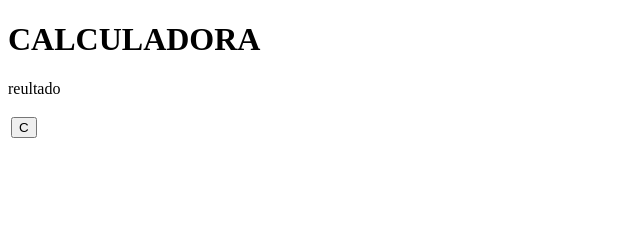
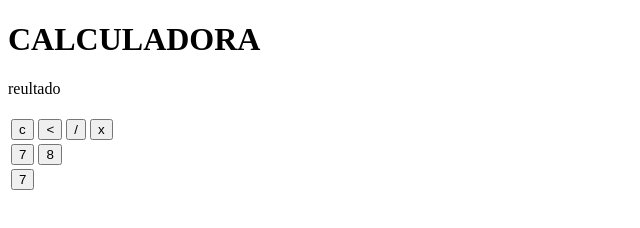
Before and after one commit to fefezinhaxavier/calculadora-fer, a plain HTML site: page index.html in a window 1280 px wide. Shown: the whole page, without its empty margins (0-640 px from the left). Drawn offline with Linux system fonts and the light colour scheme.

Commit message:
Add files via upload

```diff
--- a/index.html
+++ b/index.html
@@ -12,7 +12,30 @@
         <p id="reultado">reultado</p>
         <table>
             <tr>
-                <td><button class="botao">C</button></td>
+            <tr>
+                <td><button class="botao">c</button></td>
+                <td><button class="botao"><</button></td>
+                <td><button class="botao">/</button></td>
+                <td><button class="botao">x</button></td>
+            </tr>
+            <tr>
+                <td><button class="botao">7</button></td>
+                <td><button class="botao">8</button></tr>
+               <td><button class="botao">7</button></td>
+
+
+
+
+
+
+
+
+
+
+
+
+
+
             </tr>
         </table>
     </div>
```
